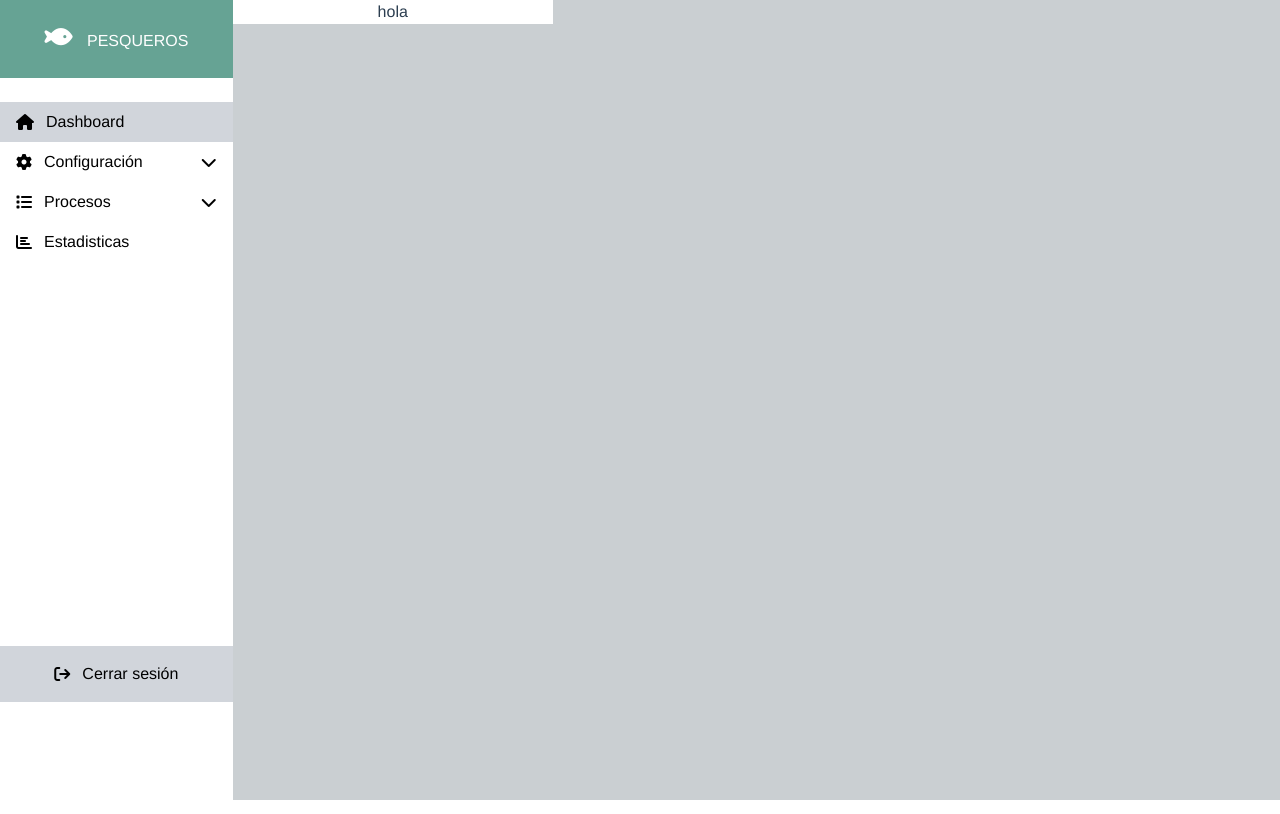
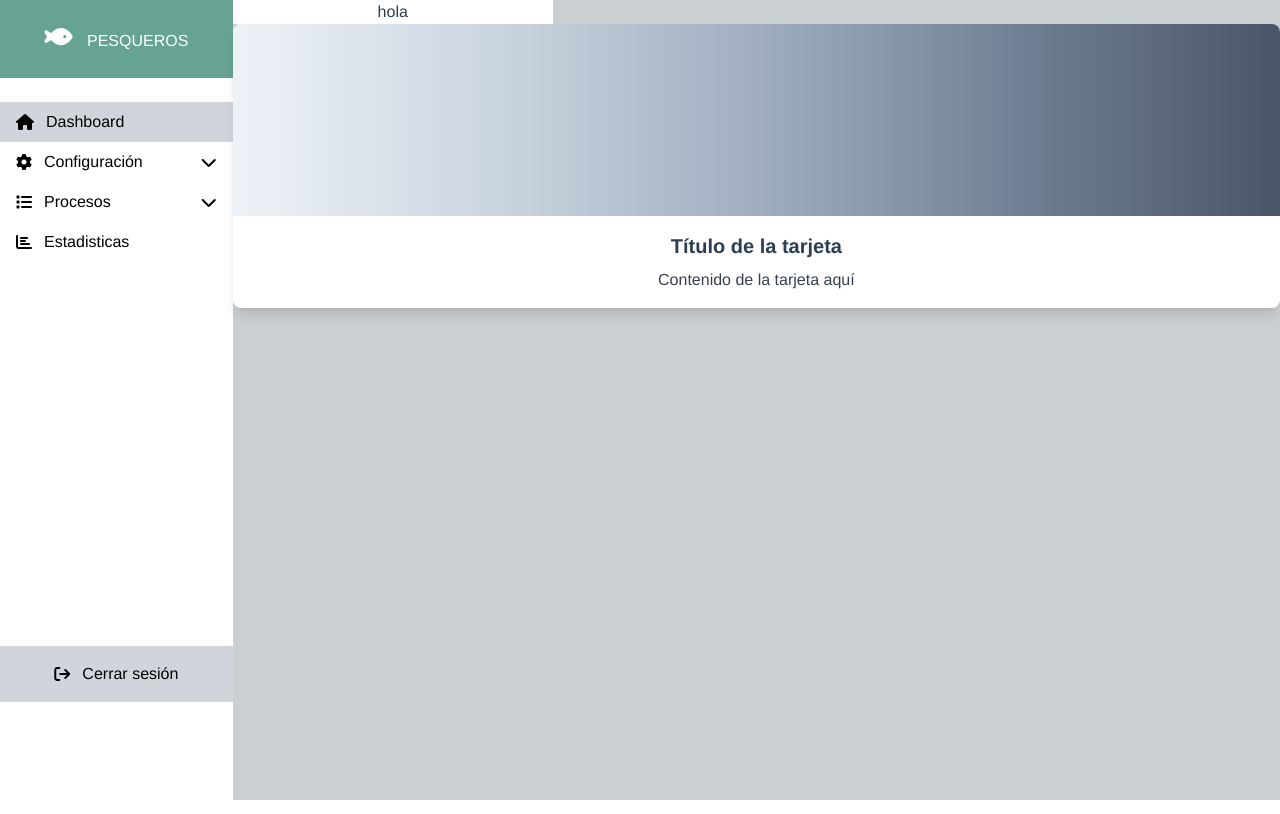
Before and after one commit to jhoandl/pesquerosFrontend, a Vue app: page /personal in a window 1280 px wide. Built offline with nearby package versions, Linux system fonts and the light colour scheme.

Commit message:
se realiza la vista personal

```diff
--- a/src/components/SidebarComponent.vue
+++ b/src/components/SidebarComponent.vue
@@ -41,7 +41,8 @@
               }"
             >
               <li v-for="(child, i) in item.children" :key="i">
-                <a
+                <router-link
+                  :to="child.path"
                   class="flex items-center px-4 py-2 text-gray-400"
                   :class="{
                     'ml-8': item.children.length > 1,
@@ -52,7 +53,7 @@
                 >
                   <i class="mr-3 fa-regular fa-circle"></i>
                   <span>{{ child.label }}</span>
-                </a>
+                </router-link>
               </li>
             </ul>
           </li>
@@ -91,14 +92,17 @@ export default {
             {
               label: "Empresa",
               isActiveChild: false,
+              path: "",
             },
             {
               label: "Cargo",
               isActiveChild: false,
+              path: "",
             },
             {
               label: "Personal",
               isActiveChild: false,
+              path: "/personal",
             },
           ],
         },
@@ -111,10 +115,12 @@ export default {
             {
               label: "Alimentación",
               isActiveChild: false,
+              path: "",
             },
             {
               label: "Oxigenación",
               isActiveChild: false,
+              path: "",
             },
           ],
         },
--- a/src/router/index.js
+++ b/src/router/index.js
@@ -1,6 +1,7 @@
 import Vue from "vue";
 import VueRouter from "vue-router";
 import HomeView from "../views/HomeView.vue";
+import Personal from "../views/Personal.vue";
 
 Vue.use(VueRouter);
 
@@ -9,6 +10,11 @@ const routes = [
     path: "/home",
     name: "home",
     component: HomeView,
+  },
+  {
+    path: "/personal",
+    name: "personal",
+    component: Personal,
   },
   {
     path: "/about",
--- a/src/views/AboutView.vue
+++ b/src/views/AboutView.vue
@@ -1,5 +1,5 @@
 <template>
   <div class="about">
-    <h1>This is an about page</h1>
+    <h1>This is an about pagessss</h1>
   </div>
 </template>
--- /dev/null
+++ b/src/views/Personal.vue
@@ -0,0 +1,30 @@
+<template>
+  <div class="bg-white rounded-lg shadow-lg overflow-hidden">
+    <div class="bg-gradient-to-r from-gray-200 to-gray-400 h-48"></div>
+    <div class="p-4">
+      <h3 class="font-bold text-xl mb-2">Título de la tarjeta</h3>
+      <p class="text-gray-700 text-base">Contenido de la tarjeta aquí</p>
+    </div>
+  </div>
+</template>
+
+<script>
+// @ is an alias to /src
+export default {
+  name: "PersonalComponent",
+  components: {},
+};
+</script>
+
+<style scoped>
+.bg-gradient-to-r {
+  background: linear-gradient(
+    to right,
+    #edf2f7,
+    #cbd5e0,
+    #a0aec0,
+    #718096,
+    #4a5568
+  );
+}
+</style>
```
Also changed, not shown: 1 other file (tests, documents, lock files or other folders).
